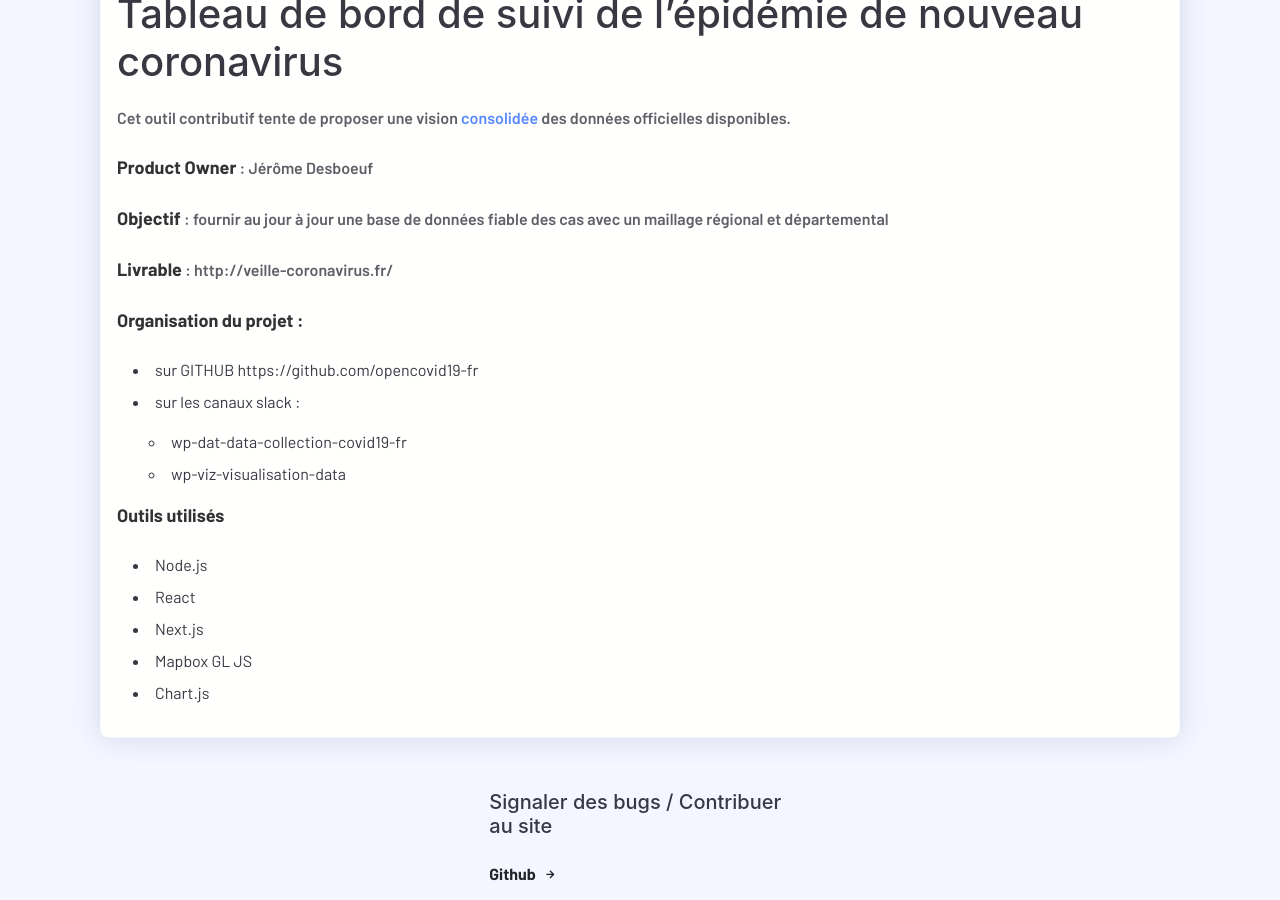
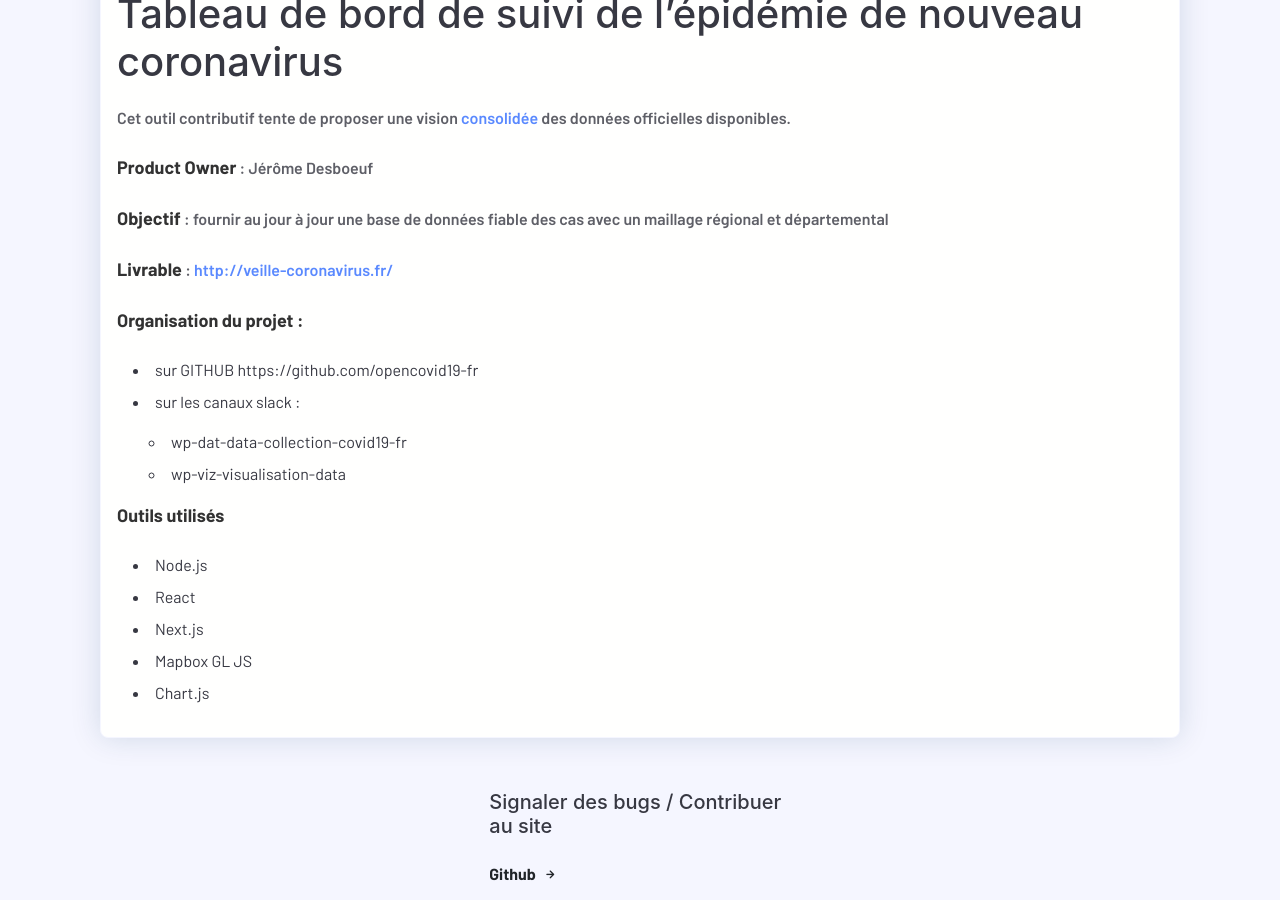
Before and after one commit to opencovid19-fr/opencovid19-fr.github.io, a Jekyll site: the page built from _posts/veille-coronavirus-fr/2019-12-20-veille-coronavirus.fr.md, in a window 1280 px wide and 900 px high, scrolled down 380 px. Built offline with Jekyll 4.4.1, drawn with Linux system fonts in a browser that asks for light colours; nearby versions of some CDN libraries; comment, search, counter and statistics services are not loaded; part of the change alters nothing that is shown.

```diff
--- a/_posts/veille-coronavirus-fr/2019-12-20-veille-coronavirus.fr.md
+++ b/_posts/veille-coronavirus-fr/2019-12-20-veille-coronavirus.fr.md
@@ -15,7 +15,7 @@ Cet outil contributif tente de proposer une vision [consolidée](https://github.
 
 **Objectif** : fournir au jour à jour une base de données fiable des cas avec un maillage régional et départemental
 
-**Livrable** : http://veille-coronavirus.fr/
+**Livrable** : [http://veille-coronavirus.fr/](http://veille-coronavirus.fr/)
 
 **Organisation du projet :**
 - sur GITHUB https://github.com/opencovid19-fr
```
